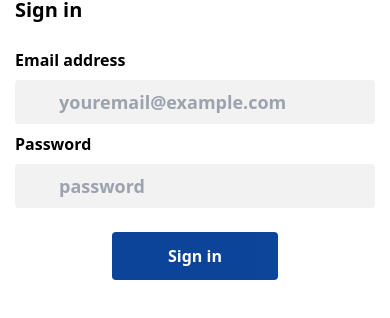
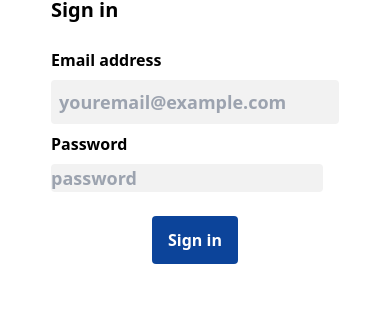
Before and after one commit to SAJUSAJADH/BookMyStay, a React (Vite) app in the folder client/: page /signin in a window 390 px wide. Shown: the part 188-506 px from the top of the page. Built offline with nearby package versions, Linux system fonts and the light colour scheme; no server answers.

Commit message:
version 1.6.2

```diff
--- a/client/src/pages/register.jsx
+++ b/client/src/pages/register.jsx
@@ -85,12 +85,12 @@ import Auth from "../components/bodycomponents/auth";
                 {page === 0 ? <>
                     <h2 className="text-xl font-bold font-sans my-6">Create an account</h2>
                         <label className="text-base font-semibold font-sans">Email address</label><br/>
-                        <input value={username} onChange={ev=>{setUsername(ev.target.value)}} type='email' className="text-lg my-2 font-semibold focus:outline-none font-sans rounded py-2 px-11 bg-[#f2f2f2] " placeholder='youremail@example.com'></input>
+                        <input value={username} onChange={ev=>{setUsername(ev.target.value)}} type='email' className="text-lg my-2 font-semibold focus:outline-none font-sans rounded py-2 px-2 lg:px-11 bg-[#f2f2f2] " placeholder='youremail@example.com'></input>
                         {isValid && <div className="flex justify-center">
                             <p className="text-blue">Invalid Email address</p>
                         </div>}
                         <div className="my-4 w-full flex justify-center">
-                            <Link href="#" onClick={HandleClick} className="px-14 py-3  hover:bg-orange bg-blue opacity-95 text-white hover:opacity-100 rounded hover:shadow-xl font-bold ">Continue with email</Link>
+                            <Link href="#" onClick={HandleClick} className="px-4 lg:px-14 py-3  hover:bg-orange bg-blue opacity-95 text-white hover:opacity-100 rounded hover:shadow-xl font-bold ">Continue with email</Link>
                         </div>
                         {/*<Auth/>*/}
                         </>
@@ -98,9 +98,9 @@ import Auth from "../components/bodycomponents/auth";
                         <>
                             <h2 className="text-xl font-bold font-sans my-6">Create password</h2>
                             <label className="text-base font-semibold font-sans">Password</label><br/>
-                            <input value={password} onChange={ev=>setPassword(ev.target.value)} type='password' className="text-lg my-2 font-semibold focus:outline-none font-sans rounded py-2 px-11 bg-[#f2f2f2] " placeholder='Enter a password'></input><br/>
+                            <input value={password} onChange={ev=>setPassword(ev.target.value)} type='password' className="text-lg my-2 font-semibold focus:outline-none font-sans rounded py-2px-2 lg:px-11 bg-[#f2f2f2] " placeholder='Enter a password'></input><br/>
                             <label className="text-base font-semibold font-sans">Confirm password</label><br/>
-                            <input value={confirmPassword} onChange={ev=>setConfirmPassword(ev.target.value)} type='password' className="text-lg my-2 font-semibold focus:outline-none font-sans rounded py-2 px-11 bg-[#f2f2f2] " placeholder='Confirm your password'></input>
+                            <input value={confirmPassword} onChange={ev=>setConfirmPassword(ev.target.value)} type='password' className="text-lg my-2 font-semibold focus:outline-none font-sans rounded py-2 px-2 lg:px-11 bg-[#f2f2f2] " placeholder='Confirm your password'></input>
                             {validPassword && <div className="flex justify-center">
                             <p className="text-orange">Password is weak</p>
                             </div>}
@@ -115,7 +115,7 @@ import Auth from "../components/bodycomponents/auth";
                                     <p className="text-orange">This email is already registered</p>
                                     </div>}
                             <div className="my-4 w-full flex justify-center">
-                                <Link href="/" onClick={Submit} className="px-14 py-3 bg-blue opacity-95 text-white hover:opacity-100 rounded hover:shadow-xl font-bold ">Create account</Link>
+                                <Link href="/" onClick={Submit} className="px-4 lg:px-14 py-3 bg-blue opacity-95 text-white hover:opacity-100 rounded hover:shadow-xl font-bold ">Create account</Link>
                             </div>
                         </>
                 }
--- a/client/src/pages/signin.jsx
+++ b/client/src/pages/signin.jsx
@@ -44,11 +44,11 @@ export default function Signin(){
                         <div className="">
                         <h2 className="text-xl font-bold font-sans my-6">Sign in </h2>
                         <label className="text-base font-semibold font-sans">Email address</label><br/>
-                        <input value={email} onChange={ev=>setEmail(ev.target.value)} type='email' className="text-lg my-2 font-semibold focus:outline-none font-sans rounded py-2 px-11 bg-[#f2f2f2] " placeholder='youremail@example.com'></input><br/>
+                        <input value={email} onChange={ev=>setEmail(ev.target.value)} type='email' className="text-lg my-2 font-semibold focus:outline-none font-sans rounded py-2 px-2 lg:px-11 bg-[#f2f2f2] " placeholder='youremail@example.com'></input><br/>
                         <label className="text-base font-semibold font-sans">Password</label><br/>
-                        <input value={password} onChange={ev=>setPassword(ev.target.value)} type='password' className="text-lg my-2 font-semibold focus:outline-none font-sans rounded py-2 px-11 bg-[#f2f2f2] " placeholder='password'></input>
+                        <input value={password} onChange={ev=>setPassword(ev.target.value)} type='password' className="text-lg my-2 font-semibold focus:outline-none font-sans rounded py-2px-2 lg:px-11 bg-[#f2f2f2] " placeholder='password'></input>
                         <div className="my-4 w-full flex justify-center">
-                            <Link href="" onClick={Submit}  className="px-14 py-3 bg-blue opacity-95 text-white hover:opacity-100 rounded hover:shadow-xl font-bold ">Sign in</Link>
+                            <Link href="" onClick={Submit}  className="px-4 lg:px-14 py-3 bg-blue opacity-95 text-white hover:opacity-100 rounded hover:shadow-xl font-bold ">Sign in</Link>
                         </div>
                         {/*<Auth/>*/}
                         </div>
```
